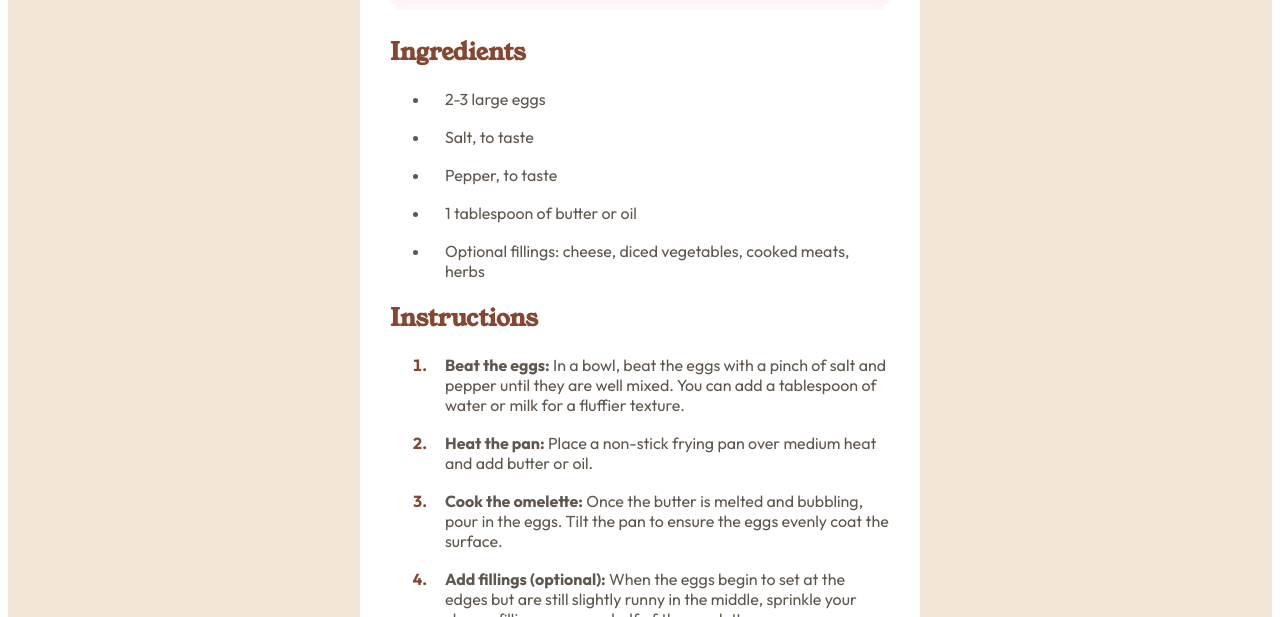
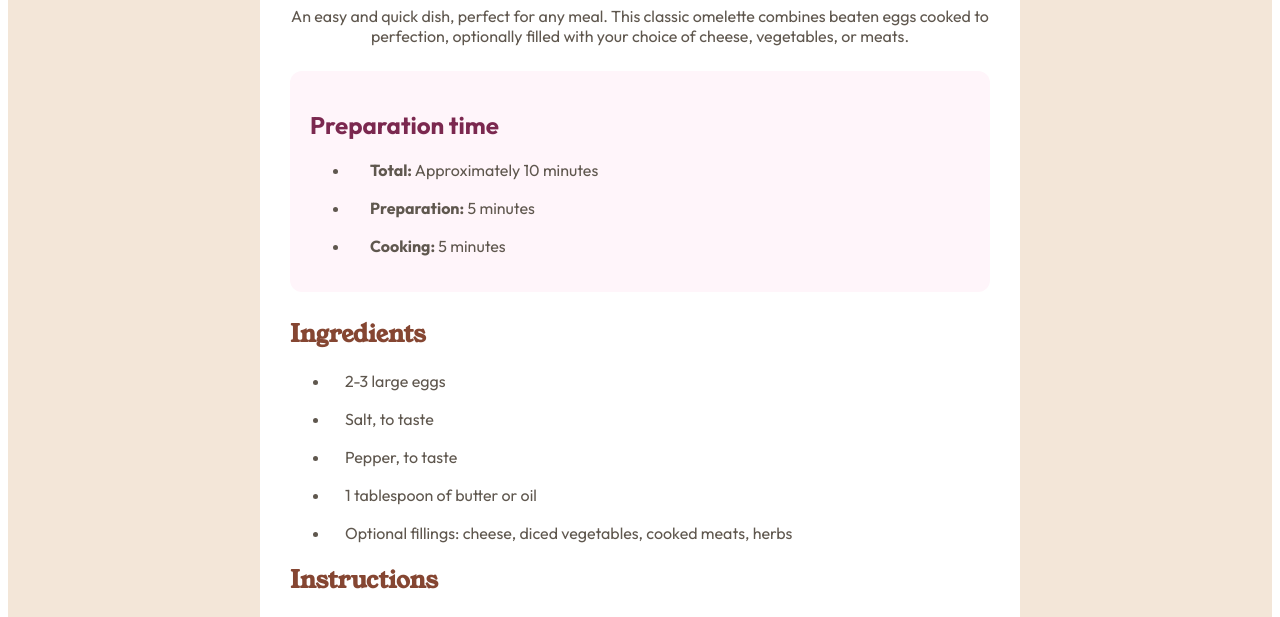
Before and after one commit to ikramcartelo2-creator/recipe, a plain HTML site: page index.html in a window 1280 px wide. Shown: the part 483-1100 px from the top of the page. Drawn offline with Linux system fonts and the light colour scheme; files that its build step writes are made by us from their sources; files whose address does not match are found by name.

Commit message:
Add files via upload

```diff
--- a/style.css
+++ b/style.css
@@ -61,13 +61,13 @@
 	margin: 25px 0;
 }
 .box {
-  max-width: 500px;
+  max-width: 700px;
   width: 100%;
   margin: 0 auto; /* centre le bloc entier dans la page */
   background-color: white;
   border-radius: 20px;
   padding: 30px;
-  border-radius: 20px;
+
 }
 .total{
 	background-color: hsl(30, 54%, 90%);
```
Also changed, not shown: omelette.jpeg (added).
